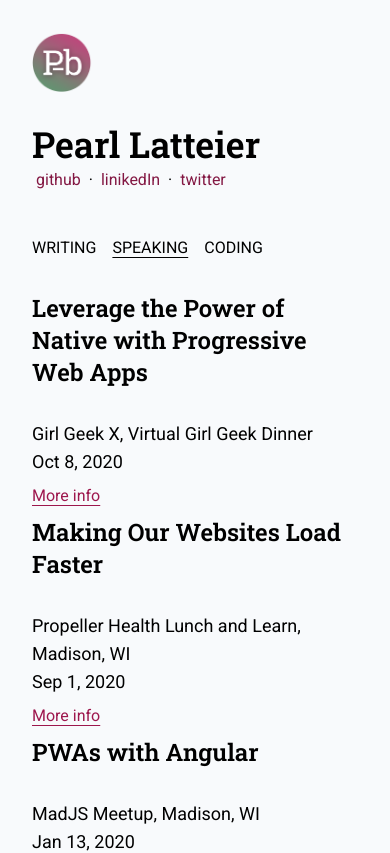
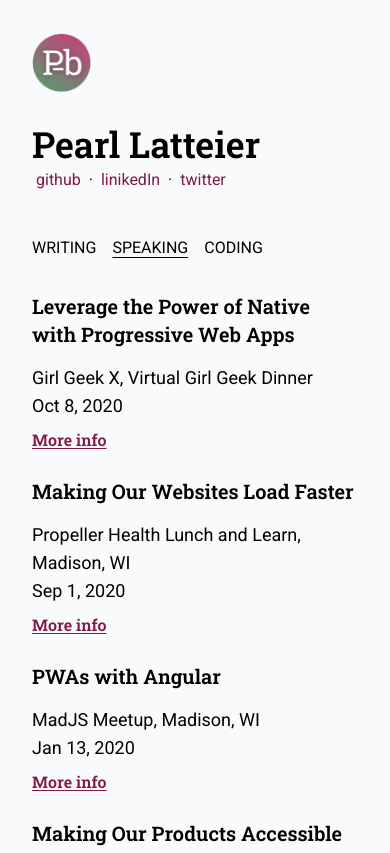
Before and after one commit to pearlbea/pearlbea-2024, a Next.js app: page /speaking in a window 390 px wide. Shown: the top 853 px of the page. Built offline with nearby package versions, Linux system fonts and the light colour scheme.

Commit message:
Standardize listings

```diff
--- a/app/speaking/talk.tsx
+++ b/app/speaking/talk.tsx
@@ -14,9 +14,12 @@ export default function Talk({
   link: string;
 }) {
   return (
-    <section>
+    <section className="mb-4">
       <h2
-        className={clsx(roboto_slab.className, "font-bold text-2xl py-2 mb-4")}
+        className={clsx(
+          roboto_slab.className,
+          "font-bold text-xl md:text-2xl py-2"
+        )}
       >
         {title}
       </h2>
@@ -26,7 +29,10 @@ export default function Talk({
       </ul>
       <Link
         href={link}
-        className="text-pink-800 underline underline-offset-4 mt-2"
+        className={clsx(
+          roboto_slab.className,
+          "text-pink-900 hover:text-pink-700 active:text-pink-700 focus:text-pink-700 underline underline-offset-2"
+        )}
         target="_blank"
         rel="noopener norefferer"
       >
--- a/app/writing/card.tsx
+++ b/app/writing/card.tsx
@@ -14,10 +14,7 @@ export default function ArticleCard({
   return (
     <div className="mb-4">
       <h2
-        className={clsx(
-          roboto_slab.className,
-          "font-bold text-xl md:text-2xl py-2"
-        )}
+        className={clsx(roboto_slab.className, "font-bold text-xl md:text-2xl")}
       >
         {title}
       </h2>
@@ -25,7 +22,7 @@ export default function ArticleCard({
       <Link
         className={clsx(
           roboto_slab.className,
-          "text-lg text-pink-900 hover:text-pink-700 active:text-pink-700 focus:text-pink-700 underline underline-offset-7"
+          "text-pink-900 hover:text-pink-700 active:text-pink-700 focus:text-pink-700 underline underline-offset-2"
         )}
         href={link}
       >
```
